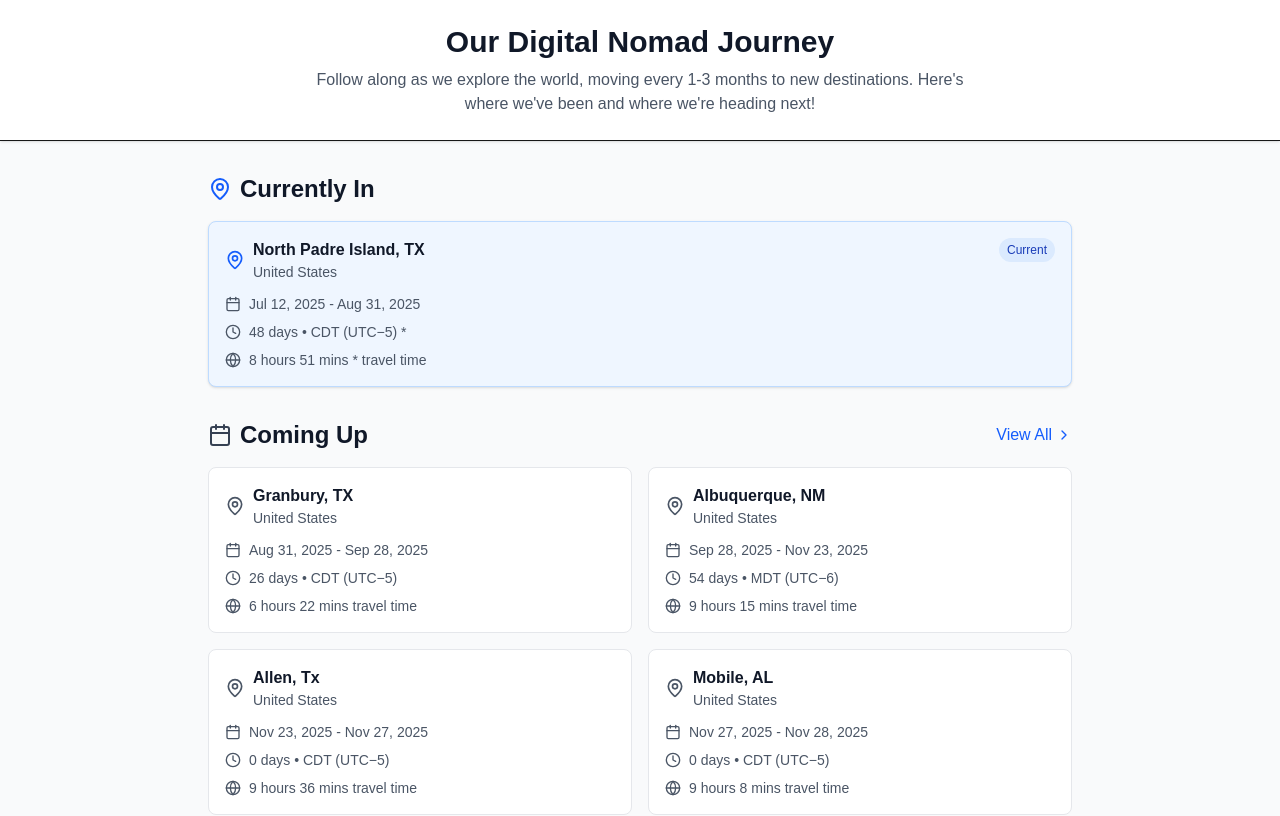
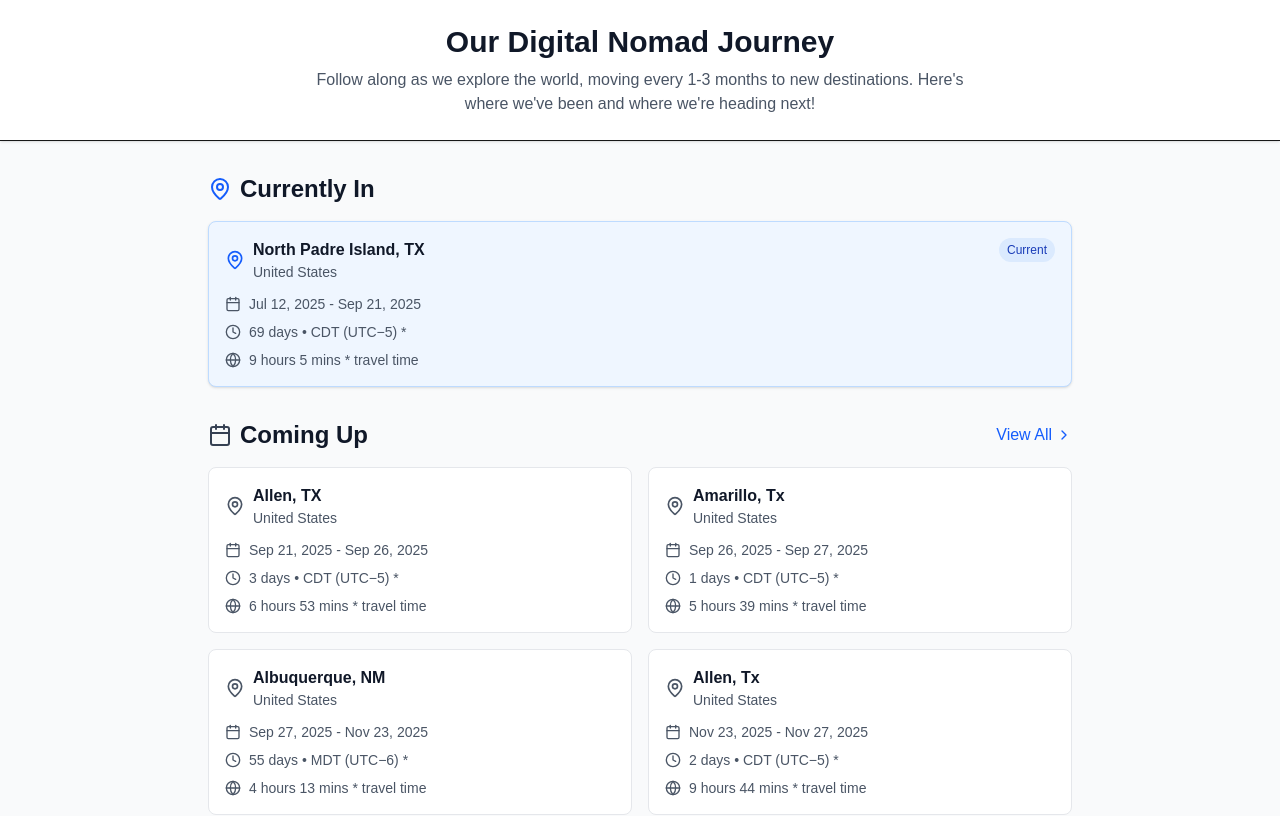
Before and after one commit to tlgilman/whereintheworldareterryanddana, a Next.js app: page / in a window 1280 px wide. Shown: the top 816 px of the page. Built offline with nearby package versions, Linux system fonts and the light colour scheme.

Commit message:
Adding new data

```diff
--- a/components/TravelWebsite.tsx
+++ b/components/TravelWebsite.tsx
@@ -35,7 +35,7 @@ const mockTravelData: TravelData[] = [
   {
     location: "San Antonio, TX ",
     country: "United States",
-    travelTime: "4 hours 34 mins *",
+    travelTime: "4 hours 36 mins *",
     timeZone: "CDT (UTC−5) *",
     arrivalDate: "2025-01-18",
     departureDate: "2025-02-16",
@@ -44,7 +44,7 @@ const mockTravelData: TravelData[] = [
   {
     location: "New Orleans, MS ",
     country: "United States",
-    travelTime: "8 hours 2 mins *",
+    travelTime: "8 hours 6 mins *",
     timeZone: "CDT (UTC−5) *",
     arrivalDate: "2025-02-16",
     departureDate: "2025-05-31",
@@ -53,62 +53,71 @@ const mockTravelData: TravelData[] = [
   {
     location: "North Padre Island, TX",
     country: "United States",
-    travelTime: "8 hours 51 mins *",
+    travelTime: "9 hours 5 mins *",
     timeZone: "CDT (UTC−5) *",
     arrivalDate: "2025-07-12",
-    departureDate: "2025-08-31",
-    daysAtPlace: 48,
+    departureDate: "2025-09-21",
+    daysAtPlace: 69,
   },
   {
-    location: "Granbury, TX",
+    location: "Allen, TX",
     country: "United States",
-    travelTime: "6 hours 22 mins",
-    timeZone: "CDT (UTC−5)",
-    arrivalDate: "2025-08-31",
-    departureDate: "2025-09-28",
-    daysAtPlace: 26,
+    travelTime: "6 hours 53 mins *",
+    timeZone: "CDT (UTC−5) *",
+    arrivalDate: "2025-09-21",
+    departureDate: "2025-09-26",
+    daysAtPlace: 3,
+  },
+  {
+    location: "Amarillo, Tx",
+    country: "United States",
+    travelTime: "5 hours 39 mins *",
+    timeZone: "CDT (UTC−5) *",
+    arrivalDate: "2025-09-26",
+    departureDate: "2025-09-27",
+    daysAtPlace: 1,
   },
   {
     location: "Albuquerque, NM",
     country: "United States",
-    travelTime: "9 hours 15 mins",
-    timeZone: "MDT (UTC−6)",
-    arrivalDate: "2025-09-28",
+    travelTime: "4 hours 13 mins *",
+    timeZone: "MDT (UTC−6) *",
+    arrivalDate: "2025-09-27",
     departureDate: "2025-11-23",
-    daysAtPlace: 54,
+    daysAtPlace: 55,
   },
   {
     location: "Allen, Tx",
     country: "United States",
-    travelTime: "9 hours 36 mins",
-    timeZone: "CDT (UTC−5)",
+    travelTime: "9 hours 44 mins *",
+    timeZone: "CDT (UTC−5) *",
     arrivalDate: "2025-11-23",
     departureDate: "2025-11-27",
-    daysAtPlace: 0,
+    daysAtPlace: 2,
   },
   {
     location: "Mobile, AL",
     country: "United States",
-    travelTime: "9 hours 8 mins",
-    timeZone: "CDT (UTC−5)",
+    travelTime: "9 hours 19 mins *",
+    timeZone: "CDT (UTC−5) *",
     arrivalDate: "2025-11-27",
     departureDate: "2025-11-28",
-    daysAtPlace: 0,
+    daysAtPlace: 1,
   },
   {
     location: "Tampa, FL",
     country: "United States",
-    travelTime: "7 hours 15 mins",
-    timeZone: "EDT (UTC−4)",
+    travelTime: "7 hours 22 mins *",
+    timeZone: "EDT (UTC−4) *",
     arrivalDate: "2025-11-28",
     departureDate: "2025-11-30",
-    daysAtPlace: 0,
+    daysAtPlace: 1,
   },
   {
     location: "Key Largo, FL",
     country: "United States",
-    travelTime: "4 hours 49 mins",
-    timeZone: "EDT (UTC−4)",
+    travelTime: "4 hours 53 mins *",
+    timeZone: "EDT (UTC−4) *",
     arrivalDate: "2025-11-30",
     departureDate: "2026-01-24",
     daysAtPlace: 53,
@@ -116,8 +125,8 @@ const mockTravelData: TravelData[] = [
   {
     location: "Orlando",
     country: "United States",
-    travelTime: "4 hours 27 mins",
-    timeZone: "EDT (UTC−4)",
+    travelTime: "4 hours 29 mins *",
+    timeZone: "EDT (UTC−4) *",
     arrivalDate: "2026-01-24",
     departureDate: "2026-03-01",
     daysAtPlace: 34,
@@ -125,8 +134,8 @@ const mockTravelData: TravelData[] = [
   {
     location: "Ashville, NC",
     country: "United States",
-    travelTime: "8 hours 21 mins",
-    timeZone: "EDT (UTC−4)",
+    travelTime: "8 hours 26 mins *",
+    timeZone: "EDT (UTC−4) *",
     arrivalDate: "2026-03-01",
     departureDate: "2026-05-23",
     daysAtPlace: 81,
@@ -134,8 +143,8 @@ const mockTravelData: TravelData[] = [
   {
     location: "Athens, Greece",
     country: "Greece",
-    travelTime: "Flying: 11h 1m",
-    timeZone: "EEST (UTC+3)",
+    travelTime: "Flying: 11h 1m *",
+    timeZone: "EEST (UTC+3) *",
     arrivalDate: "2026-05-23",
     departureDate: "2026-06-27",
     daysAtPlace: 33,
@@ -143,17 +152,17 @@ const mockTravelData: TravelData[] = [
   {
     location: "Greenville, SC",
     country: "United States",
-    travelTime: "Flying: 11h 4m",
-    timeZone: "EDT (UTC−4)",
+    travelTime: "Flying: 11h 4m *",
+    timeZone: "EDT (UTC−4) *",
     arrivalDate: "2026-06-27",
     departureDate: "2026-07-01",
-    daysAtPlace: 0,
+    daysAtPlace: 2,
   },
   {
     location: "Portland, Maine",
     country: "United States",
-    travelTime: "15 hours 40 mins",
-    timeZone: "EDT (UTC−4)",
+    travelTime: "15 hours 56 mins *",
+    timeZone: "EDT (UTC−4) *",
     arrivalDate: "2026-07-01",
     departureDate: "2026-08-31",
     daysAtPlace: 59,
@@ -161,8 +170,8 @@ const mockTravelData: TravelData[] = [
   {
     location: "Ithaca, NY",
     country: "United States",
-    travelTime: "6 hours 52 mins",
-    timeZone: "EDT (UTC−4)",
+    travelTime: "6 hours 55 mins *",
+    timeZone: "EDT (UTC−4) *",
     arrivalDate: "2026-08-31",
     departureDate: "2026-10-26",
     daysAtPlace: 54,
@@ -170,8 +179,8 @@ const mockTravelData: TravelData[] = [
   {
     location: "New York City, NY",
     country: "United States",
-    travelTime: "3 hours 57 mins",
-    timeZone: "EDT (UTC−4)",
+    travelTime: "4 hours 0 mins *",
+    timeZone: "EDT (UTC−4) *",
     arrivalDate: "2026-10-26",
     departureDate: "2026-12-31",
     daysAtPlace: 64,
@@ -179,8 +188,8 @@ const mockTravelData: TravelData[] = [
   {
     location: "Washington DC",
     country: "United States",
-    travelTime: "3 hours 54 mins",
-    timeZone: "EDT (UTC−4)",
+    travelTime: "3 hours 56 mins *",
+    timeZone: "EDT (UTC−4) *",
     arrivalDate: "2026-12-31",
     departureDate: "2027-02-06",
     daysAtPlace: 35,
@@ -188,8 +197,8 @@ const mockTravelData: TravelData[] = [
   {
     location: "Chicago, Il",
     country: "United States",
-    travelTime: "10 hours 48 mins",
-    timeZone: "CDT (UTC−5)",
+    travelTime: "10 hours 49 mins *",
+    timeZone: "CDT (UTC−5) *",
     arrivalDate: "2027-02-06",
     departureDate: "2027-03-28",
     daysAtPlace: 48,
@@ -197,8 +206,8 @@ const mockTravelData: TravelData[] = [
   {
     location: "Brainerd, Minnesota",
     country: "United States",
-    travelTime: "8 hours 3 mins",
-    timeZone: "CDT (UTC−5)",
+    travelTime: "8 hours 8 mins *",
+    timeZone: "CDT (UTC−5) *",
     arrivalDate: "2027-03-28",
     departureDate: "2027-05-01",
     daysAtPlace: 32,
@@ -206,8 +215,8 @@ const mockTravelData: TravelData[] = [
   {
     location: "Yellowstone, Wyoming",
     country: "United States",
-    travelTime: "13 hours 20 mins",
-    timeZone: "MDT (UTC−6)",
+    travelTime: "14 hours 40 mins *",
+    timeZone: "MDT (UTC−6) *",
     arrivalDate: "2027-05-01",
     departureDate: "2027-06-05",
     daysAtPlace: 33,
@@ -215,8 +224,8 @@ const mockTravelData: TravelData[] = [
   {
     location: "Provo, Utah",
     country: "United States",
-    travelTime: "5 hours 16 mins",
-    timeZone: "MDT (UTC−6)",
+    travelTime: "6 hours 27 mins *",
+    timeZone: "MDT (UTC−6) *",
     arrivalDate: "2027-06-05",
     departureDate: "2027-07-31",
     daysAtPlace: 54,
@@ -224,8 +233,8 @@ const mockTravelData: TravelData[] = [
   {
     location: "Steamboat Springs, Co",
     country: "United States",
-    travelTime: "5 hours 22 mins",
-    timeZone: "MDT (UTC−6)",
+    travelTime: "5 hours 23 mins *",
+    timeZone: "MDT (UTC−6) *",
     arrivalDate: "2027-07-31",
     departureDate: "2027-10-02",
     daysAtPlace: 61,
@@ -233,8 +242,8 @@ const mockTravelData: TravelData[] = [
   {
     location: "Palms Springs, Ca",
     country: "United States",
-    travelTime: "14 hours 20 mins",
-    timeZone: "PDT (UTC−7)",
+    travelTime: "14 hours 24 mins *",
+    timeZone: "PDT (UTC−7) *",
     arrivalDate: "2027-10-02",
     departureDate: "2027-12-04",
     daysAtPlace: 61,
@@ -242,8 +251,8 @@ const mockTravelData: TravelData[] = [
   {
     location: "Sacremento,Ca",
     country: "United States",
-    travelTime: "7 hours 29 mins",
-    timeZone: "PDT (UTC−7)",
+    travelTime: "7 hours 33 mins *",
+    timeZone: "PDT (UTC−7) *",
     arrivalDate: "2027-12-04",
     departureDate: "2028-02-05",
     daysAtPlace: 61,
@@ -251,8 +260,8 @@ const mockTravelData: TravelData[] = [
   {
     location: "Portland, Oregon",
     country: "United States",
-    travelTime: "8 hours 53 mins",
-    timeZone: "PDT (UTC−7)",
+    travelTime: "8 hours 55 mins *",
+    timeZone: "PDT (UTC−7) *",
     arrivalDate: "2028-03-25",
     departureDate: "2028-04-30",
     daysAtPlace: 34,
@@ -260,8 +269,8 @@ const mockTravelData: TravelData[] = [
   {
     location: "Seattle, Washington",
     country: "United States",
-    travelTime: "2 hours 45 mins",
-    timeZone: "PDT (UTC−7)",
+    travelTime: "2 hours 46 mins *",
+    timeZone: "PDT (UTC−7) *",
     arrivalDate: "2028-04-30",
     departureDate: "2028-06-24",
     daysAtPlace: 53,
@@ -269,8 +278,8 @@ const mockTravelData: TravelData[] = [
   {
     location: "Vancover, BC",
     country: "Canada",
-    travelTime: "2 hours 34 mins",
-    timeZone: "PDT (UTC−7)",
+    travelTime: "2 hours 37 mins *",
+    timeZone: "PDT (UTC−7) *",
     arrivalDate: "2028-06-24",
     departureDate: "2028-08-26",
     daysAtPlace: 61,
@@ -278,8 +287,8 @@ const mockTravelData: TravelData[] = [
   {
     location: "Kamloop, BC",
     country: "Canada",
-    travelTime: "3 hours 41 mins",
-    timeZone: "PDT (UTC−7)",
+    travelTime: "3 hours 42 mins *",
+    timeZone: "PDT (UTC−7) *",
     arrivalDate: "2028-08-26",
     departureDate: "2028-10-28",
     daysAtPlace: 61,
```
